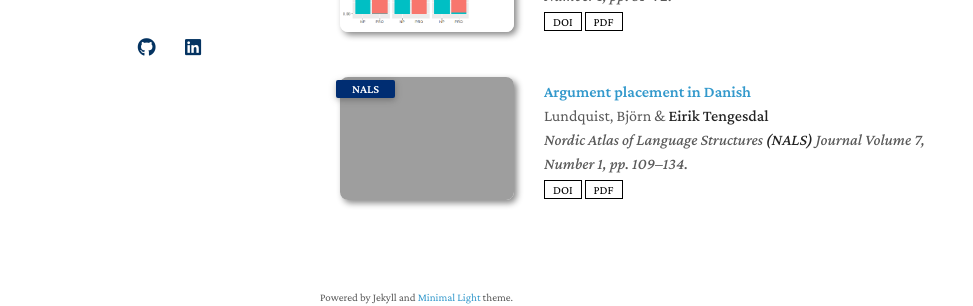
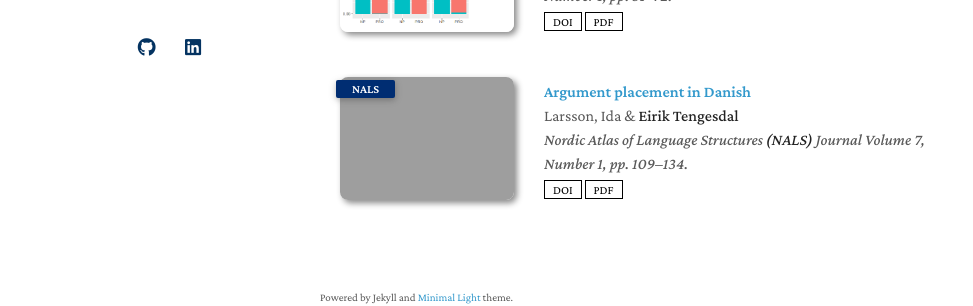
Before and after one commit to EirikTengesdal/eiriktengesdal.no-old, a Jekyll site: the page built from index.md, in a window 1280 px wide. Shown: the part 433-739 px from the top of the page, without its empty margins (150-1123 px from the left). Built offline with Jekyll 4.4.1, drawn with Linux system fonts in a browser that asks for light colours; nearby versions of some CDN libraries; a style sheet for code colours, icons or effects is not loaded; our own code applies the rules of GitHub Pages for plain Markdown files.

Commit message:
Update publications.yml

```diff
--- a/_data/publications.yml
+++ b/_data/publications.yml
@@ -13,7 +13,7 @@ main:
     #notes: Early Accept
 
   - title: Argument placement in Danish
-    authors: Lundquist, Björn & <strong>Eirik Tengesdal</strong>
+    authors: Larsson, Ida & <strong>Eirik Tengesdal</strong>
     year: 2022
     conference_short: NALS
     conference: Nordic Atlas of Language Structures <strong>(NALS)</strong> Journal Volume 7, Number 1, pp. 109–134.
```
